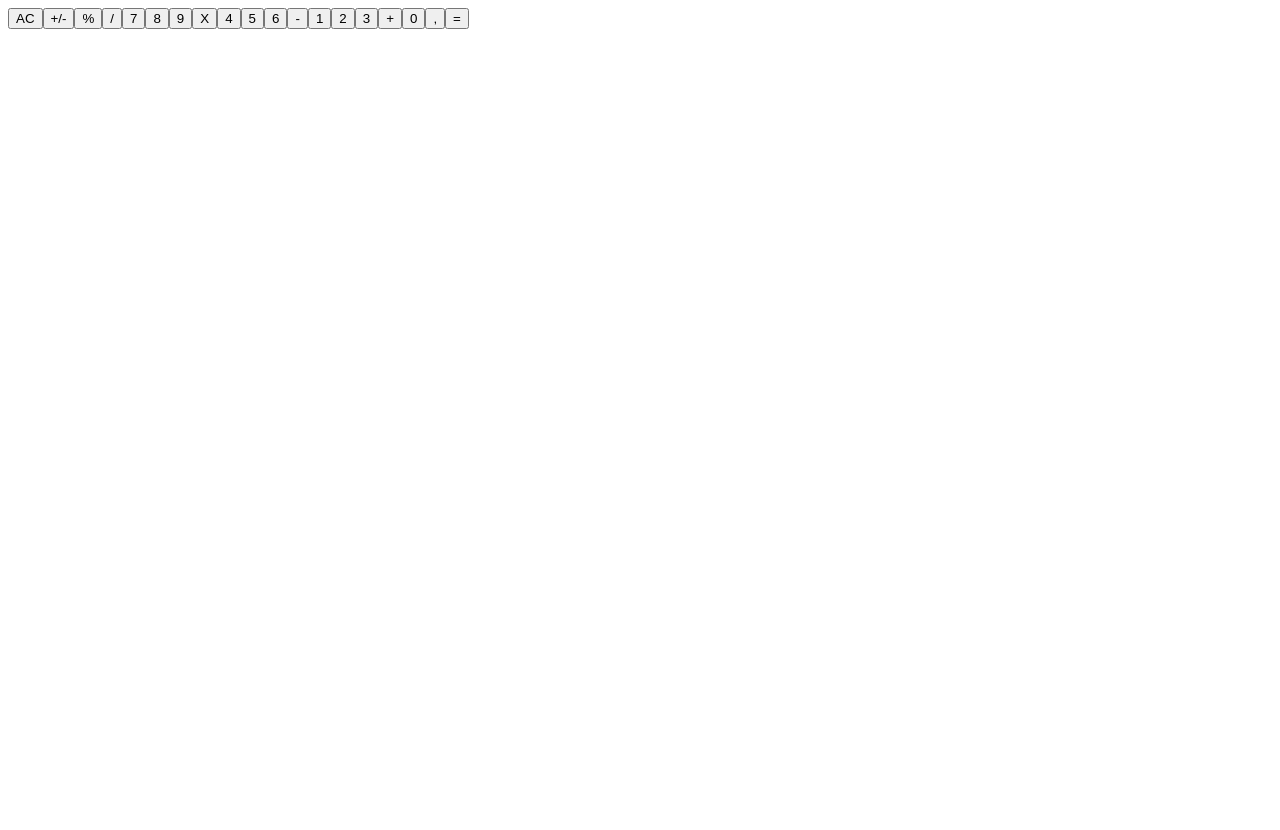
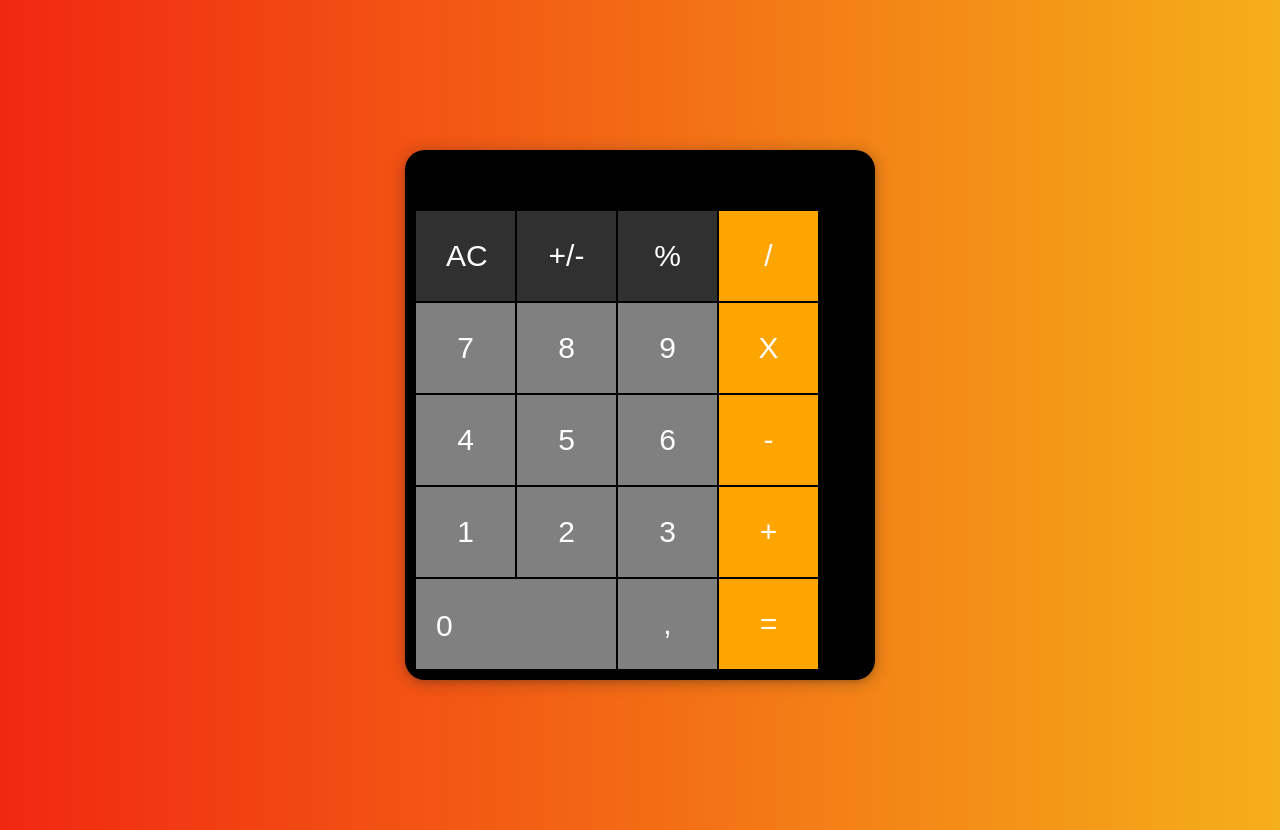
Before and after one commit to timoshenkovanadya/Simple-calculator, a website built with webpack: page index.html in a window 1280 px wide. Before the commit the page ends 800 px from the top, so only its background shows below. Built offline with nearby package versions, Linux system fonts and the light colour scheme.

Commit message:
feat: add some math functions

```diff
--- a/src/Calculator/Calculator.css
+++ b/src/Calculator/Calculator.css
@@ -1,3 +1,47 @@
 .calculator-container {
-    display: flex
-}
+    width: 470px;
+    height: auto;
+    background-color: black;
+    margin: 150px auto;
+    border-radius: 20px;
+    padding: 10px;
+    box-shadow: rgba(14, 30, 37, 0.12) 0px 2px 4px 0px,
+      rgba(14, 30, 37, 0.32) 0px 2px 16px 0px;
+  }
+
+  .display {
+    height: 50px;
+    color: white;
+    font-size: 70px;
+    text-align: end;
+    padding-top: 20px;
+    word-wrap: break-word;
+  }
+
+  .buttons-container {
+    display: flex;
+    flex-wrap: wrap;
+  }
+
+  .button {
+    border: none;
+    color: white;
+    padding: 28px 30px;
+    width: 22%;
+    margin: 1px 1px;
+    font-size: 30px;
+    background-color: rgba(128, 128, 128, 0.372);
+  }
+
+  .btn-zero {
+    padding: 30px 180px 26px 20px;
+    background-color: grey;
+  }
+
+  .orange {
+    background-color: orange;
+  }
+
+  .light {
+    background-color: grey;
+  }
--- a/src/Calculator/Calculator.ts
+++ b/src/Calculator/Calculator.ts
@@ -1,18 +1,98 @@
-import { BaseComponent, BaseComponentProps } from "../BaseComponent/BaseComponent";
-import "./Calculator.css"
+import {
+  BaseComponent,
+  BaseComponentProps,
+} from '../BaseComponent/BaseComponent';
+import './Calculator.css';
 
-const buttonsArr = [{title: "AC", className: "dark"}, {title: "+/-", className: "dark"}, {title: "%", className: "dark"}, {title: "/", className: "orange"}, {title: "7", className: "light"}, {title: "8", className: "light"}, {title: "9", className: "light"}, {title: "X", className: "orange"}, {title: "4", className: "light"}, {title: "5", className: "light"}, {title: "6", className: "light"}, {title: "-", className: "orange"}, {title: "1", className: "light"}, {title: "2", className: "light"}, {title: "3", className: "light"}, {title: "+", className: "orange"}, {title: "0", className: "light"}, {title: ",", className: "light"}, {title: "=", className: "light"}];
-export class Calculator extends BaseComponent{
-    private display: BaseComponent;
-    private buttonsContainer: BaseComponent;
-    private buttons: BaseComponent[];
-    constructor(props: BaseComponentProps){
-        super(props);
-        this.element.className="calculator-container";
-        this.display = new BaseComponent({tagName: "div", classNames: "display", parentNode: this.element})
-        this.buttonsContainer = new BaseComponent({tagName: "div", classNames: "buttons-container", parentNode: this.element})
-        this.buttons = buttonsArr.map(button => new BaseComponent({tagName: "button", classNames: ["button", button.className], textContent: button.title, parentNode: this.buttonsContainer.getElement()}))
+const digits = ['0', '1', '2', '3', '4', '5', '6', '7', '8', '9'];
 
+const operators = ['+', '-', 'x', '/', '%', '+/-'];
 
-    }
+const buttonsArr = [
+  { title: 'AC', className: 'dark' },
+  { title: '+/-', className: 'dark' },
+  { title: '%', className: 'dark' },
+  { title: '/', className: 'orange' },
+  { title: '7', className: 'light' },
+  { title: '8', className: 'light' },
+  { title: '9', className: 'light' },
+  { title: 'X', className: 'orange' },
+  { title: '4', className: 'light' },
+  { title: '5', className: 'light' },
+  { title: '6', className: 'light' },
+  { title: '-', className: 'orange' },
+  { title: '1', className: 'light' },
+  { title: '2', className: 'light' },
+  { title: '3', className: 'light' },
+  { title: '+', className: 'orange' },
+  { title: '0', className: 'btn-zero' },
+  { title: ',', className: 'light' },
+  { title: '=', className: 'orange' },
+];
+export class Calculator extends BaseComponent {
+  private display: BaseComponent;
+  private buttonsContainer: BaseComponent;
+  private buttons: BaseComponent[];
+  private firstNum: string | number;
+  private secondNum: string | number;
+  private operator: string;
+  private finish: boolean;
+  private button: BaseComponent;
+  constructor(props: BaseComponentProps) {
+    super(props);
+    this.firstNum = '';
+    this.secondNum = '';
+    this.operator = '';
+    this.finish = false;
+    this.element.className = 'calculator-container';
+    this.display = new BaseComponent({
+      tagName: 'div',
+      classNames: 'display',
+      parentNode: this.element,
+    });
+    this.buttonsContainer = new BaseComponent({
+      tagName: 'div',
+      classNames: 'buttons-container',
+      parentNode: this.element,
+    });
+    this.buttons = buttonsArr.map(
+      (button) =>
+        this.button = new BaseComponent({
+          tagName: 'button',
+          classNames: ['button', button.className],
+          textContent: button.title,
+          parentNode: this.buttonsContainer.getElement(),
+        }),
+    );
+
+    this.button.getElement().addEventListener('click', (event: MouseEvent)=> {console.log(event)})
+
+  }
+
+  handleAC = () => {
+    this.firstNum = '';
+    this.secondNum = '';
+    this.operator = '';
+    this.finish = false;
+    this.display.setTextContent('0');
+  };
+  handleSum = () => {
+    this.firstNum = +this.firstNum + +this.secondNum;
+  };
+  handleSubtraction = () => {
+    this.firstNum = +this.firstNum - +this.secondNum;
+  };
+  handleMult = () => {
+    this.firstNum = +this.firstNum * +this.secondNum;
+  };
+  handleDivision = () => {
+    this.firstNum = +this.firstNum / +this.secondNum;
+  };
+  handleChangeSign = () => {
+    this.firstNum = +this.firstNum * -1;
+  };
+
+//   handleButtonsClick = (e: Event) => {
+//     if (!e.target.)
+//   }
 }
--- a/src/global.css
+++ b/src/global.css
@@ -0,0 +1,11 @@
+* {
+    margin: 0;
+    padding: 0;
+    box-sizing: border-box;
+  }
+
+  body {
+    background: linear-gradient(to right, #f12711, #f5af19);
+    font-size: 12px;
+    font-family: Arial, Helvetica, sans-serif;
+  }
```
